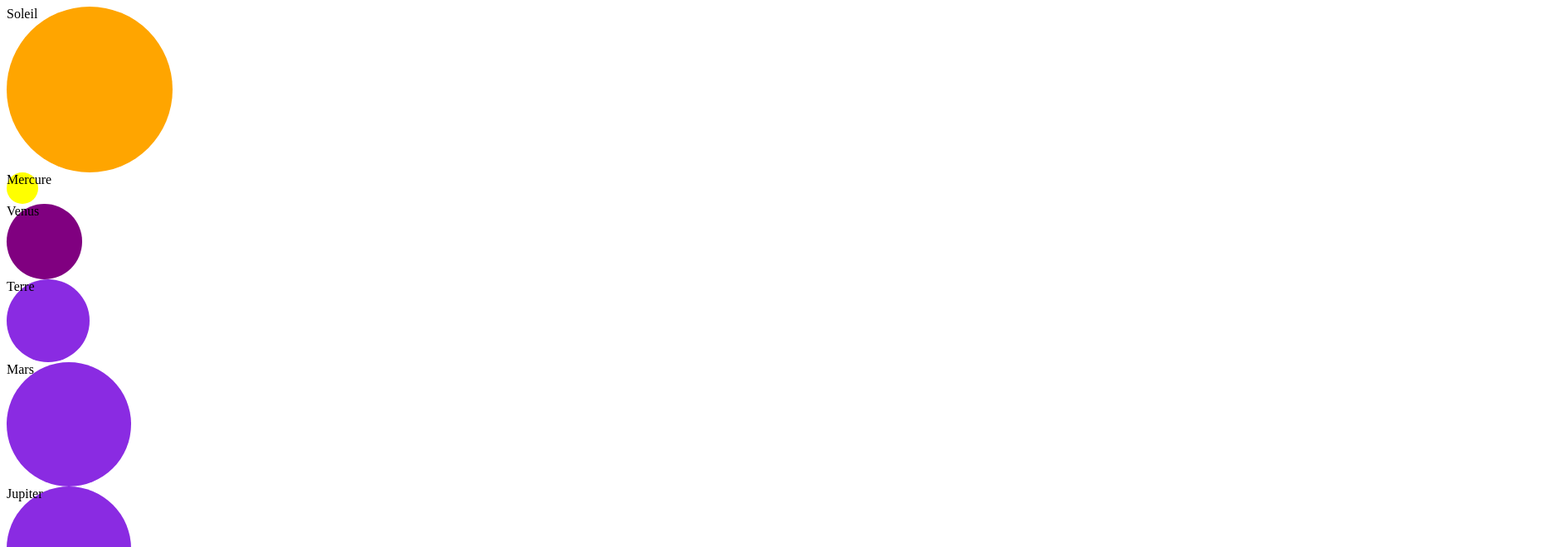
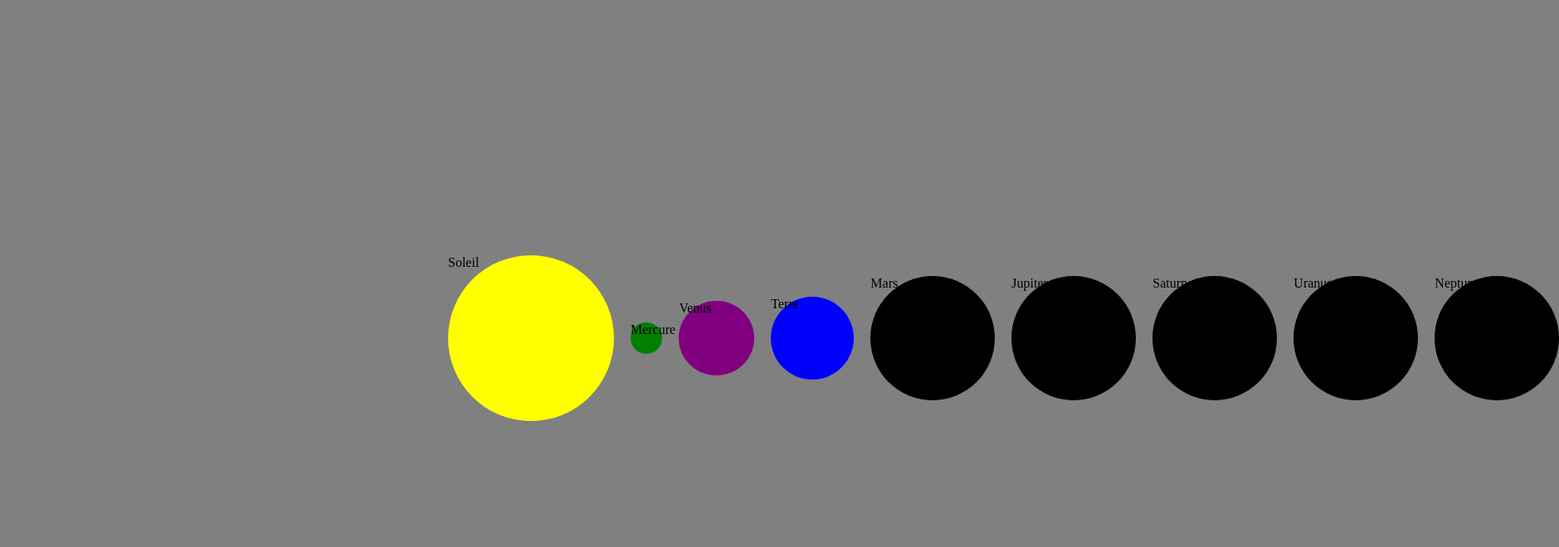
Before and after one commit to Julian13330/SASS_project, a plain HTML site: page index.html in a window 1280 px wide. Shown: the top 660 px of the page at 83% size, 1879 px wide, since content can reach past the window. Drawn offline with Linux system fonts and the light colour scheme.

Commit message:
Creation mixins

```diff
--- a/index.html
+++ b/index.html
@@ -6,7 +6,7 @@
 		<title>SASS - Coder notre système solaire</title>
 		<link rel="stylesheet" href="assets/css/main.css"/>
 	</head>
-	<body>
+	<body class="galaxy">
 		<div class="sun">Soleil</div>
 		<div class="planet planet--mercury">Mercure</div>
 		<div class="planet planet--venus">Venus</div>
--- /dev/null
+++ b/sass/abstracts/_all.sass
@@ -0,0 +1,2 @@
+@forward "./_variables.sass"
+@forward "./_mixins.sass"
--- /dev/null
+++ b/sass/abstracts/_mixins.sass
@@ -0,0 +1,6 @@
+@mixin circle($diametre, $color: grey)
+    width: $diametre
+    height: $diametre
+    border-radius: 100%
+    background-color: $color
+    flex-shrink: 0
--- a/sass/abstracts/_variables.sass
+++ b/sass/abstracts/_variables.sass
@@ -1,3 +1,4 @@
 $earth-size: 100px
 $mercury-size: calc($earth-size / 2.6)
 $venus-size: calc($earth-size / 1.1)
+$sun-size: calc($earth-size* 2)
--- a/sass/components/_planet.sass
+++ b/sass/components/_planet.sass
@@ -1,4 +1,4 @@
-@use "../abstracts/_variables.sass" as var
+@use "../abstracts/_all.sass" as abstracts
 
 // taille de la terre c'est 100 px de diamètre
 // calculer la taille des autres :
@@ -6,21 +6,13 @@
 // venus : 1.1 plus petite
 
 .planet
-    background-color: blueviolet
-    border-radius: 100%
-    width: 150px
-    height: 150px
+    @include abstracts.circle(150px, black)
 
     &--mercury
-        width: var.$mercury-size
-        height: var.$mercury-size
-        background-color: yellow
+        @include abstracts.circle(abstracts.$mercury-size, green)
 
     &--venus
-        width: var.$venus-size
-        height: var.$venus-size
-        background-color: purple
+        @include abstracts.circle(abstracts.$venus-size, purple)
 
     &--earth
-        width: var.$earth-size
-        height: var.$earth-size
+        @include abstracts.circle(abstracts.$earth-size, blue)
--- a/sass/components/_sun.sass
+++ b/sass/components/_sun.sass
@@ -1,5 +1,4 @@
+@use "../abstracts/_all" as abstracts
+
 .sun
-    background-color: orange
-    width: 200px
-    height: 200px
-    border-radius: 100%
+    @include abstracts.circle(abstracts.$sun-size, yellow )
--- /dev/null
+++ b/sass/pages/_galaxy.sass
@@ -0,0 +1,10 @@
+@use "../abstracts/_all" as abstracts
+
+.galaxy
+    background-color: grey
+    display: flex
+    justify-content: flex-start
+    align-items: center
+    height: 100vh
+    gap: 20px
+    margin-left: calc(50vw - (abstracts.$sun-size / 2))
```
Also changed, not shown: sass/main.sass (+4 -3 lines), assets/css/main.css, 1 other file.
